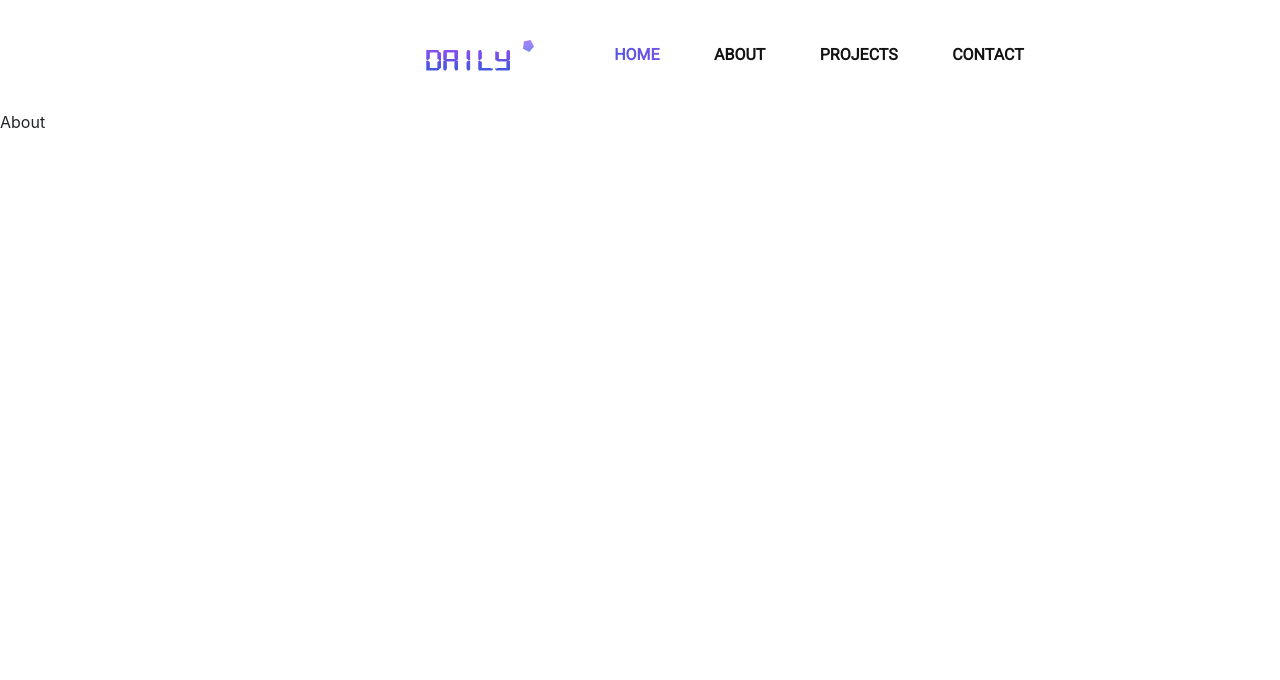
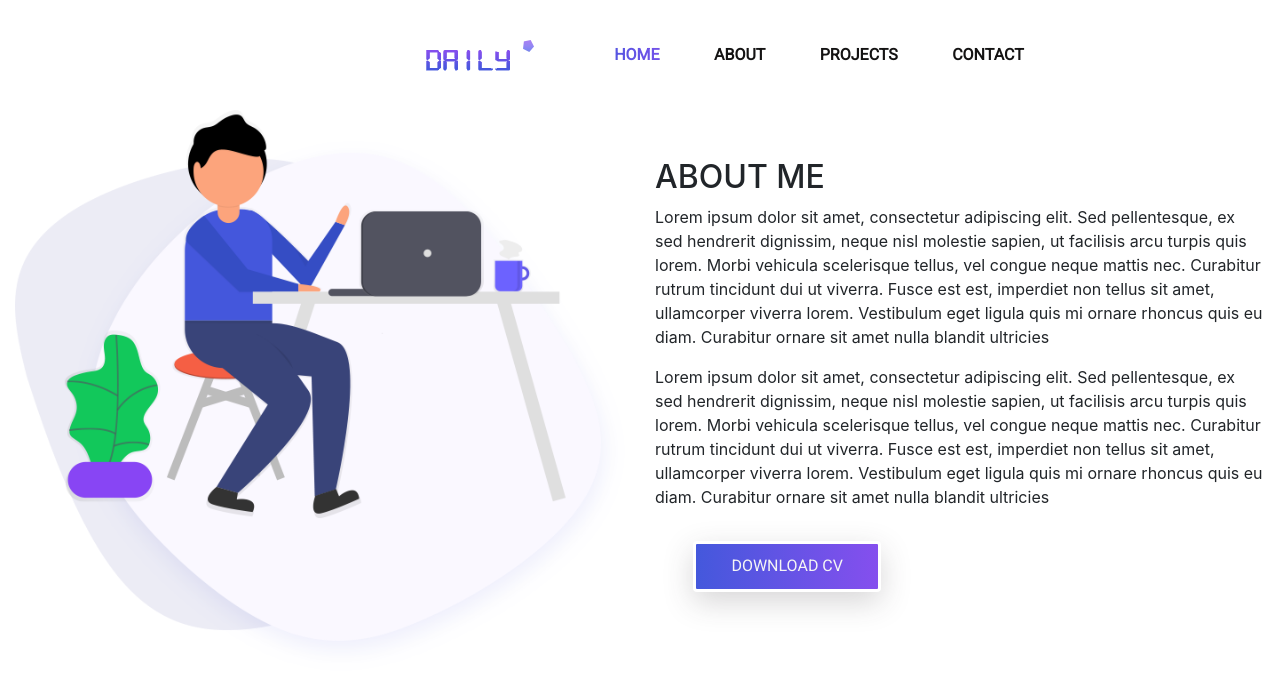
Before and after one commit to abhaydee/PersonalPortfolio, a React (Create React App) app: page /About in a window 1280 px wide. Shown: the top 680 px of the page. Built offline with nearby package versions, Linux system fonts and the light colour scheme.

Commit message:
about me in landing page

```diff
--- a/src/App.css
+++ b/src/App.css
@@ -66,3 +66,7 @@
   box-shadow: var(--box-shadow);
 
 }
+
+.site-main .about-area{
+padding: 8rem 5rem;
+}
--- a/src/App.js
+++ b/src/App.js
@@ -1,10 +1,12 @@
 import React, { Component } from 'react';
 import banner from './img/banner/banner-image.png'
 import './App.css';
+import About from './Components/About';
 
 class App extends Component{
   render(){
     return(
+      <div>
       <div>
          <main className="site-main">
            <section className="site-banner">
@@ -30,6 +32,9 @@ class App extends Component{
            </section>
          </main>
       </div>
+      <About></About>
+      </div>
+
     )
   }
 }
--- a/src/Components/About.js
+++ b/src/Components/About.js
@@ -1,11 +1,34 @@
 import React, { Component } from 'react'
-
+import aboutus from '../img/about-us.png'
+import "../App.css"
 export default class About extends Component {
     render() {
         return (
-            <div>
-                <p>About</p>
-            </div>
+            <section className="site-main about-area">
+                <div className="container-fluid">
+                    <div className="row">
+                        <div className="col-lg-6 col-md-12">
+                            <div className="about-image">
+                                <img src={aboutus} alt="aboutus" className="img-fluid"/>
+                            </div>
+                        </div>
+                        <div className="col-lg-6 col-md-12 about-title">
+                            <h2 className="text-uppercase pt-5">
+                                <span>About Me</span>
+                            </h2>
+                            <div className="paragraph" py-4 w-75>
+                                <p className="para">
+                                Lorem ipsum dolor sit amet, consectetur adipiscing elit. Sed pellentesque, ex sed hendrerit dignissim, neque nisl molestie sapien, ut facilisis arcu turpis quis lorem. Morbi vehicula scelerisque tellus, vel congue neque mattis nec. Curabitur rutrum tincidunt dui ut viverra. Fusce est est, imperdiet non tellus sit amet, ullamcorper viverra lorem. Vestibulum eget ligula quis mi ornare rhoncus quis eu diam. Curabitur ornare sit amet nulla blandit ultricies
+                                </p>
+                                <p className="para">
+                                Lorem ipsum dolor sit amet, consectetur adipiscing elit. Sed pellentesque, ex sed hendrerit dignissim, neque nisl molestie sapien, ut facilisis arcu turpis quis lorem. Morbi vehicula scelerisque tellus, vel congue neque mattis nec. Curabitur rutrum tincidunt dui ut viverra. Fusce est est, imperdiet non tellus sit amet, ullamcorper viverra lorem. Vestibulum eget ligula quis mi ornare rhoncus quis eu diam. Curabitur ornare sit amet nulla blandit ultricies
+                                </p>
+                            </div>
+                            <div className="button"><button type="button" className="btn button primary-button text-uppercase">Download CV</button></div>
+                        </div>
+                    </div>
+                </div>
+            </section>
         )
     }
 }
```
